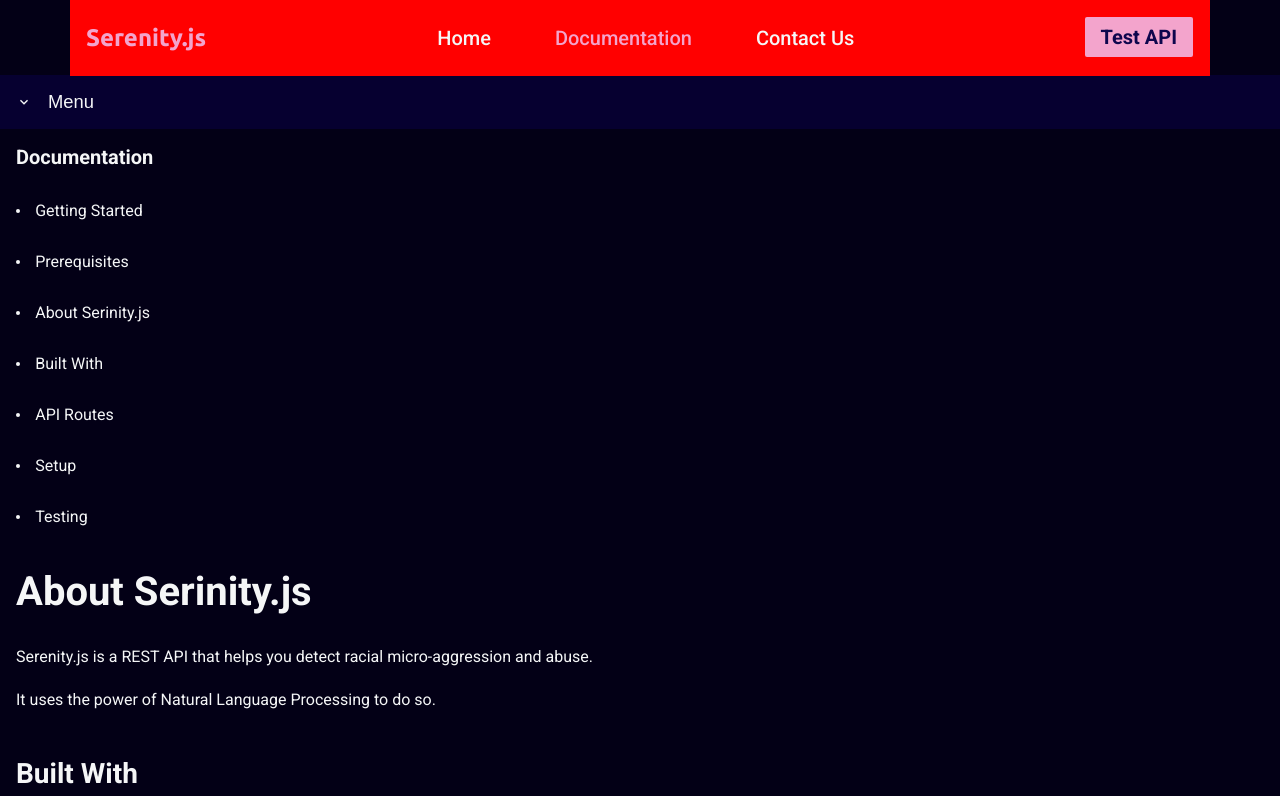
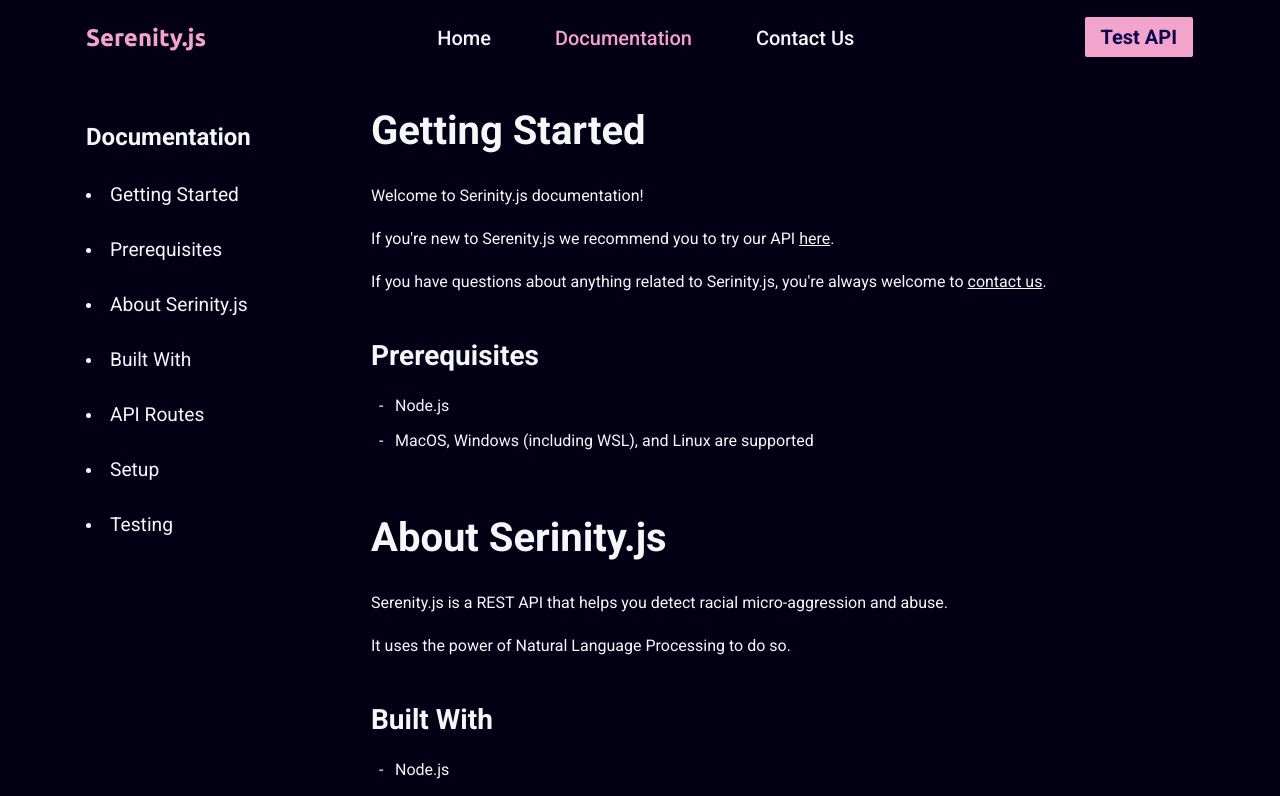
Before and after one commit to shaarangg/serenityjs-frontend, a React (Create React App) app: page /docs in a window 1280 px wide. Shown: the top 796 px of the page. Built offline with nearby package versions, Linux system fonts and the light colour scheme.

Commit message:
feat: Sidebar complete

```diff
--- a/src/App.scss
+++ b/src/App.scss
@@ -9,8 +9,12 @@
 }
 .App {
 	font-family: $font;
-	height: 100vh;
 }
 html {
 	background-color: $clr-bg;
 }
+@media screen and (min-width: 900px) {
+	body {
+		overflow: visible !important;
+	}
+}
--- a/src/components/Navbar/Navbar.module.scss
+++ b/src/components/Navbar/Navbar.module.scss
@@ -8,7 +8,6 @@
 	z-index: 100;
 	width: 100vw;
 	background-color: $clr-bg;
-	background-color: red;
 	.logo {
 		color: $clr-secondary;
 		font-size: 1.5rem;
--- a/src/components/Sidebar/Sidebar.module.scss
+++ b/src/components/Sidebar/Sidebar.module.scss
@@ -9,7 +9,7 @@
 	background-color: $clr-bg;
 }
 .sideToggle {
-	background-color: $clr-nav;
+	background-color: $clr-bg;
 	box-shadow: $darkShadow;
 	padding: 1rem 1rem;
 	border: none;
@@ -60,3 +60,42 @@
 		margin-top: 0.5rem;
 	}
 }
+@media screen and (min-width: 900px) {
+	.nav {
+		width: auto !important;
+		height: 400px;
+		background-color: transparent;
+		margin-top: 2rem;
+	}
+	.sideToggle {
+		display: none;
+	}
+	.list {
+		display: block !important;
+		width: auto !important;
+		background-color: transparent;
+		overflow: auto;
+		position: static;
+		p {
+			font-size: 1.5rem;
+		}
+		li {
+			margin: 2rem 0;
+			list-style-type: none;
+			margin-left: 1.5rem;
+			font-size: 1.2rem;
+			a {
+				&:hover {
+					color: $clr-secondary;
+				}
+			}
+		}
+		li::before {
+			content: "";
+			width: 5px;
+			height: 5px;
+			margin-left: -1.5rem;
+			margin-top: 0.65rem;
+		}
+	}
+}
--- a/src/pages/Docs/Docs.module.scss
+++ b/src/pages/Docs/Docs.module.scss
@@ -1,7 +1,5 @@
 @import "../../variables";
 .container {
-	// display: grid;
-	// grid-template-columns: 1fr 2fr;
 	transform: translateY(75px);
 }
 .contentContainer {
@@ -89,3 +87,11 @@
 		margin-bottom: 2rem;
 	}
 }
+@media screen and (min-width: 900px) {
+	.container {
+		margin: auto;
+		max-width: 1140px;
+		display: grid;
+		grid-template-columns: 1fr 3fr;
+	}
+}
```
